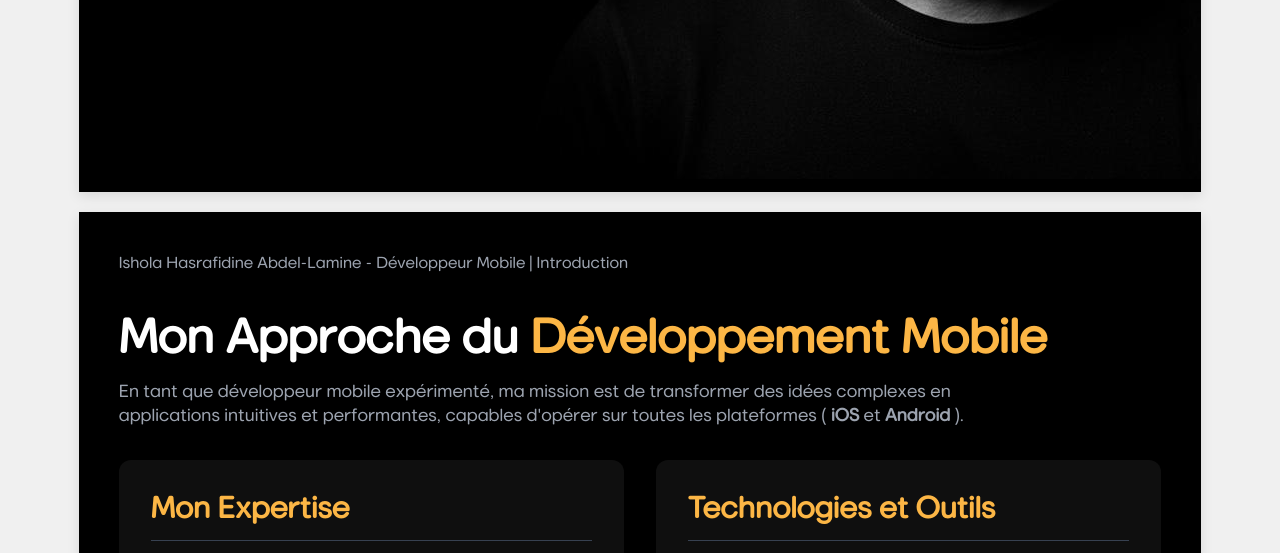
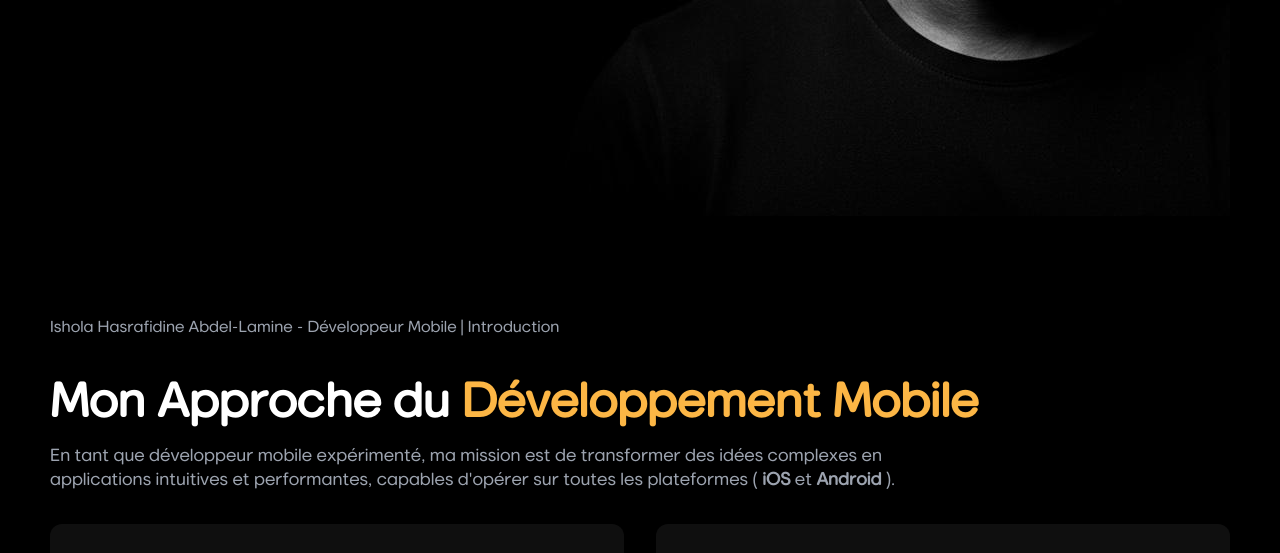
Before and after one commit to Lamine58/portofolio, a plain HTML site: page index.html in a window 1280 px wide. Shown: the part 602-1155 px from the top of the page. Drawn offline with nearby package versions, Linux system fonts and the light colour scheme.

Commit message:
first commit

```diff
--- a/index.html
+++ b/index.html
@@ -59,13 +59,14 @@
         }
 
         .page {
-            height: 210mm; /* A4 Hauteur */
-            width: 297mm; /* A4 Largeur */
+            height: auto; /* A4 Hauteur */
+            width: 100%; /* A4 Largeur */
             background: #FFFFFF;
             margin:auto;
-            margin-bottom:  20px ;
+            /* margin-bottom:  20px ; */
             position: relative;
             overflow: hidden;
+            padding: 50px !important;
             page-break-after: always;
             box-shadow: 0 4px 12px rgba(0, 0, 0, 0.1);
             page-break-inside: avoid;
```
